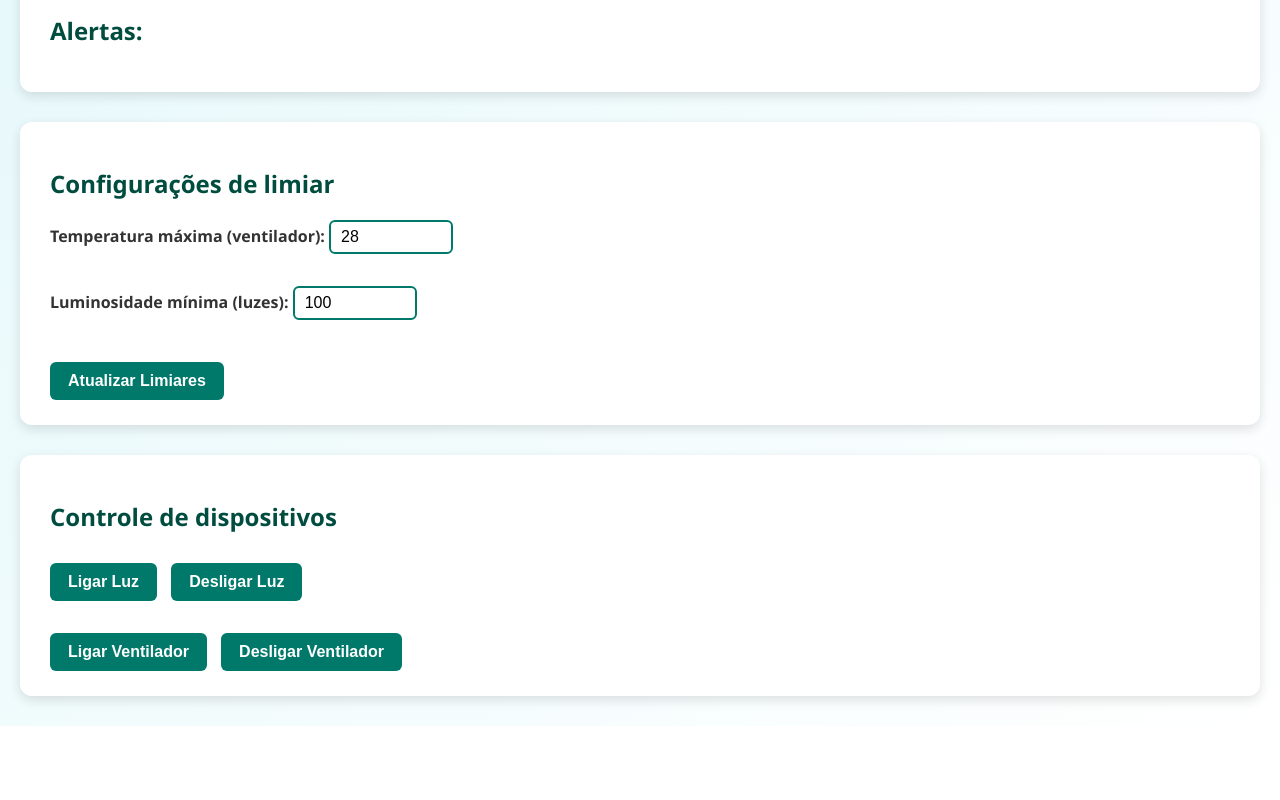
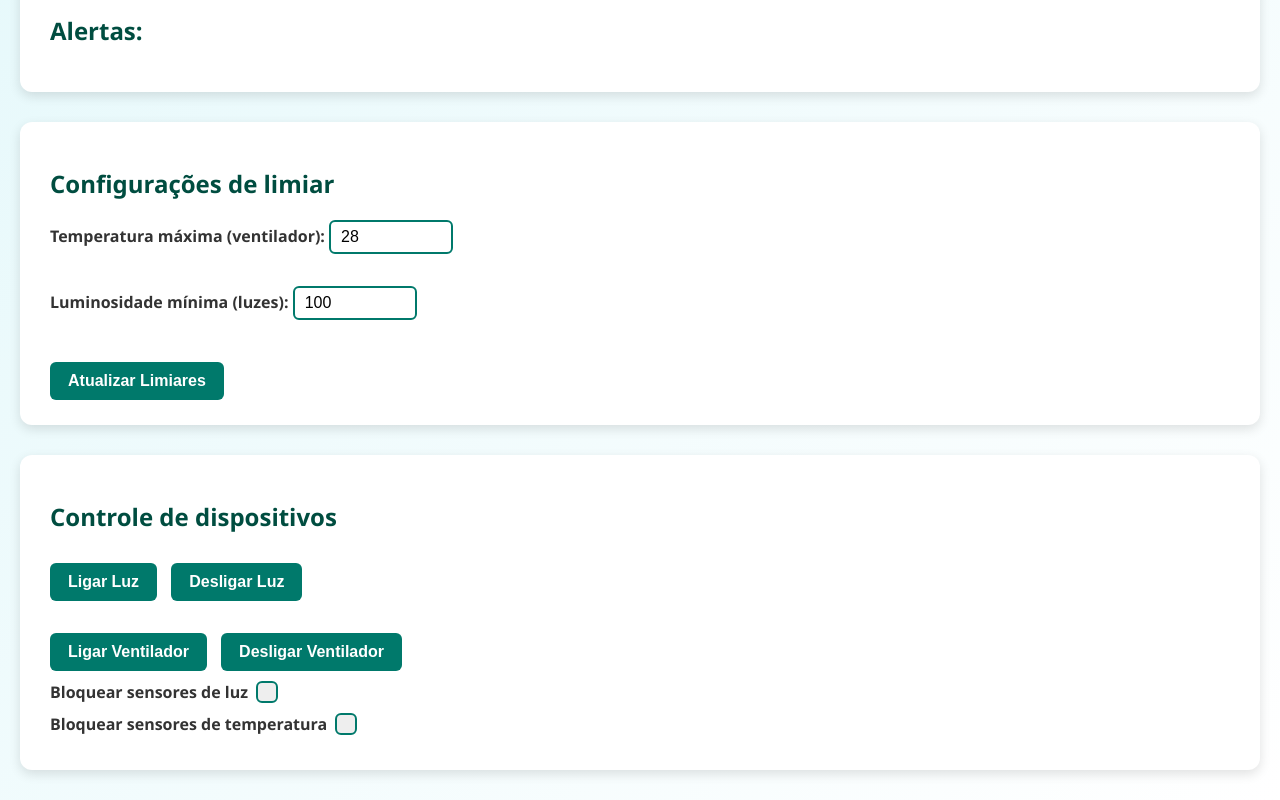
Before and after one commit to LuscaGS/CasaInteligente, a plain HTML site: page index.html in a window 1280 px wide. Shown: the part 641-1441 px from the top of the page. Before the commit the page ends 1367 px from the top, so only its background shows below. Drawn offline with nearby package versions, Linux system fonts and the light colour scheme; a script that the page names is missing.

Commit message:
Update index.html

```diff
--- a/index.html
+++ b/index.html
@@ -109,6 +109,71 @@ button:hover {
   font-weight: 600;
 }
 
+/* Container customizado para checkbox */
+.checkbox-container {
+  display: flex;
+  align-items: center;
+  cursor: pointer;
+  user-select: none;
+  font-weight: 600;
+  color: #333;
+  margin-top: 10px;
+  gap: 8px;
+  position: relative;
+}
+
+/* Esconde a checkbox padrão */
+.checkbox-container input[type="checkbox"] {
+  position: absolute;
+  opacity: 0;
+  cursor: pointer;
+  height: 0;
+  width: 0;
+}
+
+/* Caixa customizada */
+.checkbox-container .checkmark {
+  height: 22px;
+  width: 22px;
+  background-color: #eee;
+  border: 2px solid #00796b;
+  border-radius: 6px;
+  transition: background-color 0.3s ease, border-color 0.3s ease;
+  box-sizing: border-box;
+  display: inline-block;
+  position: relative;
+}
+
+/* Ao focar, adiciona contorno */
+.checkbox-container input[type="checkbox"]:focus + .checkmark {
+  outline: 2px solid #004d40;
+  outline-offset: 2px;
+}
+
+/* Estado marcado */
+.checkbox-container input[type="checkbox"]:checked + .checkmark {
+  background-color: #00796b;
+  border-color: #004d40;
+}
+
+/* Símbolo de check (marca) */
+.checkbox-container .checkmark::after {
+  content: "";
+  position: absolute;
+  display: none;
+  left: 6px;
+  top: 2px;
+  width: 6px;
+  height: 12px;
+  border: solid white;
+  border-width: 0 3px 3px 0;
+  transform: rotate(45deg);
+}
+
+/* Mostrar o check quando marcado */
+.checkbox-container input[type="checkbox"]:checked + .checkmark::after {
+  display: block;
+}
 
   </style>
 </head>
@@ -152,6 +217,20 @@ button:hover {
     <button onclick="controlDevice('casa/command/led_branco', 'OFF')">Desligar Luz</button><br /><br />
     <button onclick="controlDevice('casa/command/ventilador', 'ON')">Ligar Ventilador</button>
     <button onclick="controlDevice('casa/command/ventilador', 'OFF')">Desligar Ventilador</button>
+	<label class="checkbox-container">
+  Bloquear sensores de luz
+  <input type="checkbox" id="sensorBlock" onchange="toggleSensorBlock(this.checked)">
+  <span class="checkmark"></span>
+</label>
+
+<label class="checkbox-container">
+  Bloquear sensores de temperatura
+  <input type="checkbox" id="fanSensorBlock" onchange="toggleFanBlock(this.checked)">
+  <span class="checkmark"></span>
+</label>
+
+
+
   </div>
 
   <script>
@@ -288,6 +367,15 @@ button:hover {
       alertsDiv.appendChild(div);
       setTimeout(() => div.remove(), 5000);
     }
+function toggleSensorBlock(isChecked) {
+  const status = isChecked ? "ON" : "OFF";
+  client.publish("casa/command/bloqueio_sensor_luz", status);
+}
+function toggleFanBlock(isChecked) {
+  const status = isChecked ? "ON" : "OFF";
+  client.publish("casa/command/bloqueio_sensor_temp", status);
+}
+
   </script>
 </body>
 </html>
```
